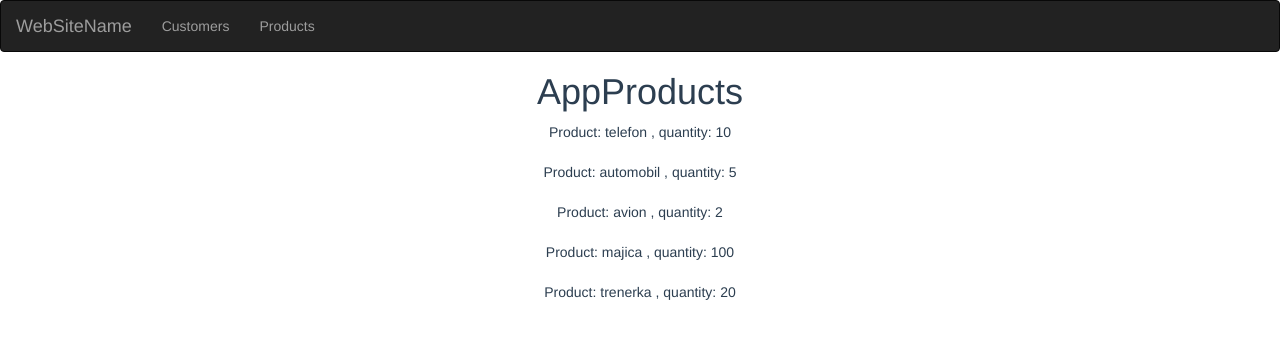
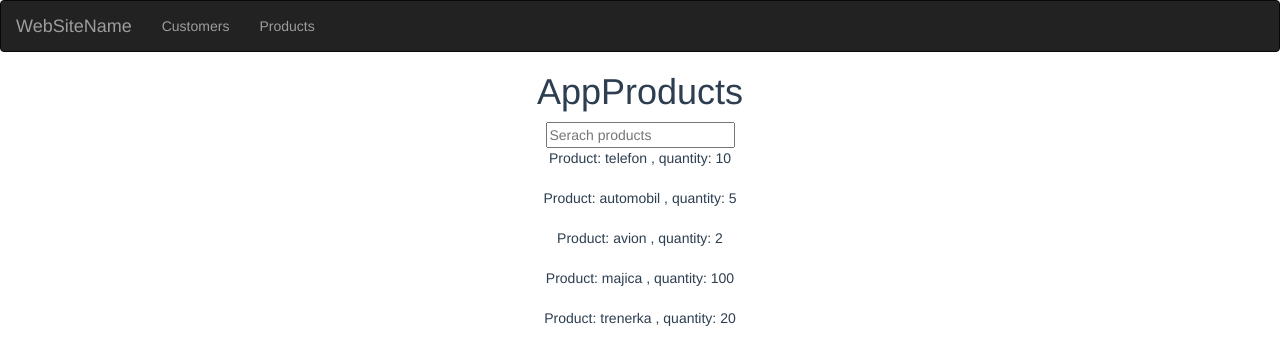
Before and after one commit to npacariz/store-app, a Vue app: page /products in a window 1280 px wide. Shown: the top 364 px of the page. Built offline with nearby package versions, Linux system fonts and the light colour scheme.

Commit message:
Zadatak 6

```diff
--- a/src/components/AppProducts.vue
+++ b/src/components/AppProducts.vue
@@ -1,7 +1,8 @@
 <template>
   <div>
     <h1>AppProducts</h1>
-    <div class="list-group" v-for='(product, index) in products' :key='index'>
+    <input type="text" placeholder="Serach products" v-model='search'>
+    <div class="list-group" v-for='(product, index) in filteredProducts' :key='index'>
       <p>Product: {{product.title}} , quantity: {{product.quantity}}</p>
     </div>
   </div>
@@ -14,8 +15,16 @@ export default {
   name: 'AppProducts',
   data(){
     return {
-    products: productsService.list()
-  }
+    products: productsService.list(),
+    search: '',
+    }
+  },
+  computed: {
+    filteredProducts() {
+      return this.products.filter(product => {
+         return product.title.match(this.search)
+      })
+    }
   }
 }
 </script>
```
